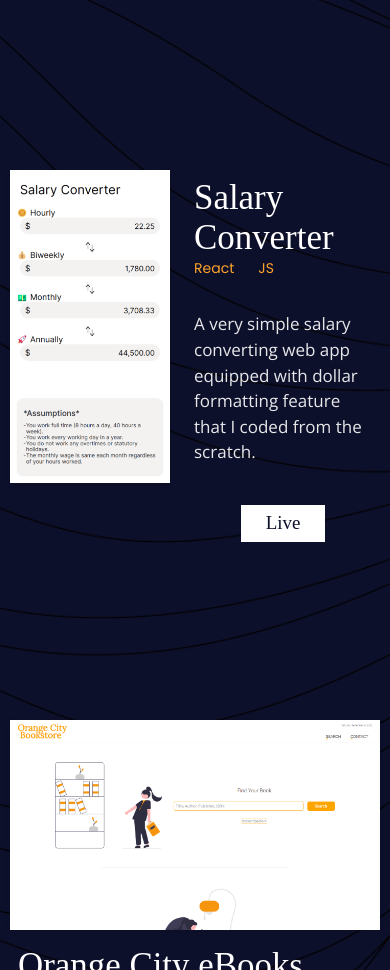
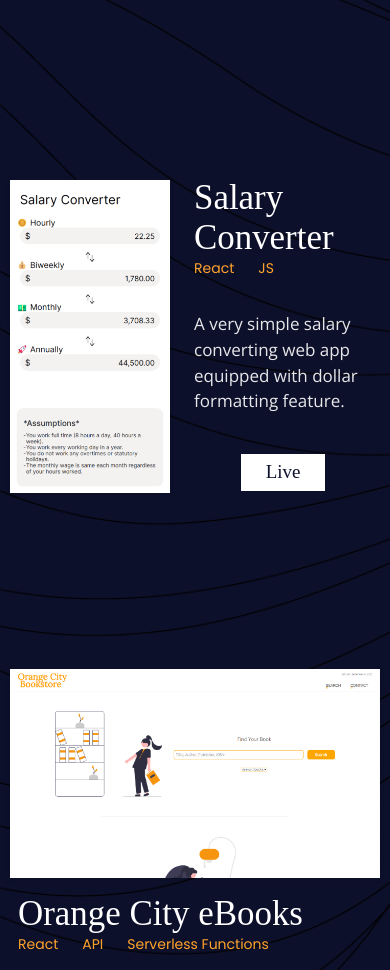
Before and after one commit to moohka/my-portfolio-3.0, a React (Create React App) app: page / in a window 390 px wide. Shown: the part 1390-2360 px from the top of the page. Built offline with nearby package versions, Linux system fonts and the light colour scheme; a web font is replaced by a local one.

Commit message:
project adding finishing

```diff
--- a/src/assets/database/myProjects.json
+++ b/src/assets/database/myProjects.json
@@ -16,7 +16,7 @@
     "images": null,
 
     "title": "Salary Converter",
-    "detail": "A very simple salary converting web app equipped with dollar formatting feature that I coded from the scratch.",
+    "detail": "A very simple salary converting web app equipped with dollar formatting feature.",
     "builtWith": ["React", "JS"],
     "view": {
       "live": "https://salaryconverter.netlify.app",
--- a/src/components/cards/ProjectCard/_ProjectCard.scss
+++ b/src/components/cards/ProjectCard/_ProjectCard.scss
@@ -209,7 +209,7 @@
 
         @include mobile {
           min-width: 160px;
-          margin-top: 0; //cancel margin: auto;
+          margin-top: 10px; //cancel margin: auto;
         }
       }
     }
--- a/src/components/subs/Projects/_Projects.scss
+++ b/src/components/subs/Projects/_Projects.scss
@@ -21,7 +21,7 @@
     width: 1280px;
     max-width: 100%;
     margin: auto;
-    gap: 260px; //gap, each project
+    gap: 300px; //gap, each project
 
     @include mobile {
       gap: 150px;
--- a/src/styles/style.css
+++ b/src/styles/style.css
@@ -307,7 +307,7 @@ footer .footer-div#second-div .footer-copyright {
   width: 1280px;
   max-width: 100%;
   margin: auto;
-  gap: 260px;
+  gap: 300px;
 }
 @media only screen and (max-width: 640px) {
   .projects .project-container {
@@ -559,7 +559,7 @@ footer .footer-div#second-div .footer-copyright {
 @media only screen and (max-width: 640px) {
   .project-card.mobile-img .project-thumbnail.num1 {
     min-width: 160px;
-    margin-top: 0;
+    margin-top: 10px;
   }
 }
 .project-card.mobile-img .project-text-container {
```
Also changed, not shown: 1 other file (tests, documents, lock files or other folders).
